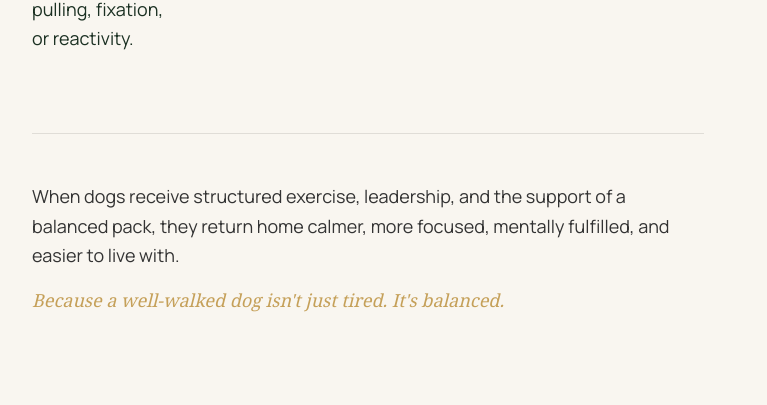
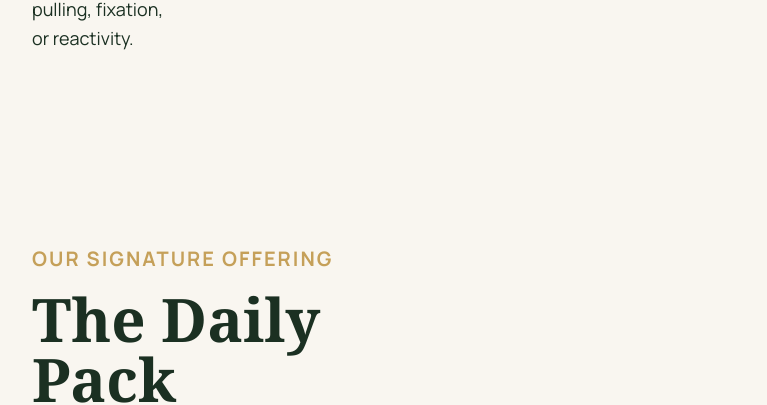
Before and after one commit to EducatedBernie/gentlemans-paw, a Next.js app: page / in a window 1280 px wide. Shown: the part 2014-2419 px from the top of the page, without its empty margins (448-1215 px from the left). Built offline with nearby package versions, Linux system fonts and the light colour scheme.

Commit message:
Remove redundant result block from philosophy section

```diff
--- a/src/components/sections/AboutSection.tsx
+++ b/src/components/sections/AboutSection.tsx
@@ -74,17 +74,6 @@ export default function AboutSection() {
             ))}
           </div>
 
-          {/* The Result */}
-          <div className="mt-20 border-t border-[#e0ddd7] pt-12 max-w-2xl">
-            <p className="text-[#333333] leading-relaxed text-lg">
-              When dogs receive structured exercise, leadership, and the support
-              of a balanced pack, they return home calmer, more focused, mentally
-              fulfilled, and easier to live with.
-            </p>
-            <p className="mt-4 font-headline text-lg text-[#C5A059] italic">
-              Because a well-walked dog isn&apos;t just tired. It&apos;s balanced.
-            </p>
-          </div>
         </div>
       </div>
     </section>
```
